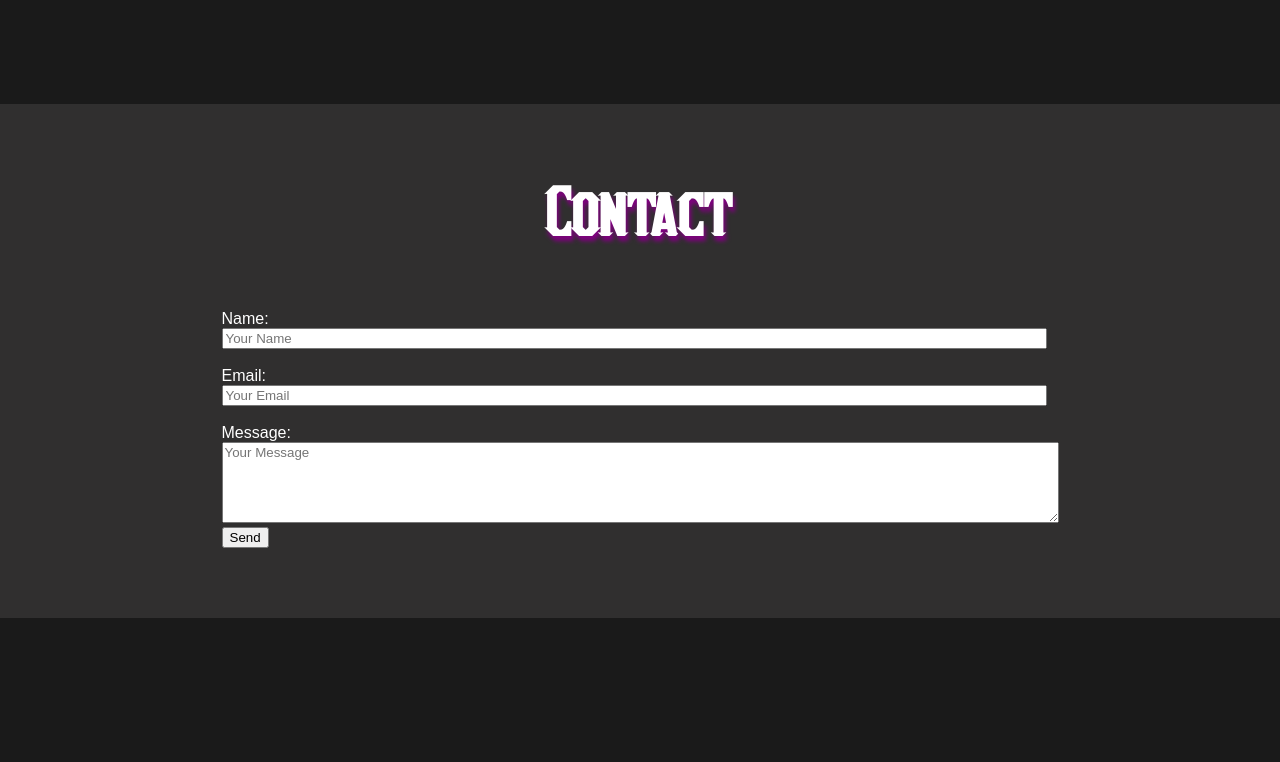
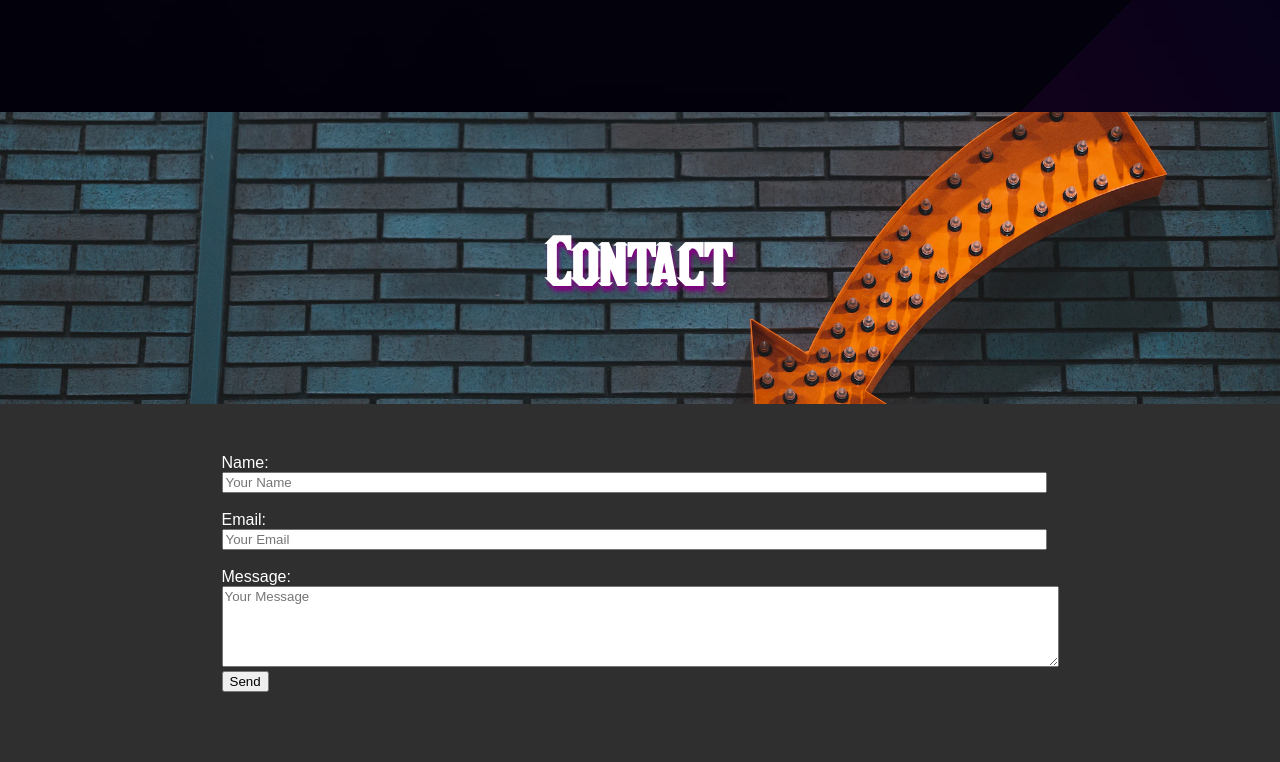
Before and after one commit to fbw-p23-e05/personal-page-RobertoGM5, a plain HTML site: page index.html in a window 1280 px wide. Shown: the part 3870-4632 px from the top of the page. Before the commit the page ends 4488 px from the top, so only its background shows below. Drawn offline with Linux system fonts and the light colour scheme.

Commit message:
Added some finishing touches
may consider it done.

```diff
--- a/css/style.css
+++ b/css/style.css
@@ -14,11 +14,12 @@
 
 html {
     scroll-padding-top: 180px;
-
 }
 
 body {
     background-color: #1a1a1a;
+    background-image: url(../img/background.webp);
+    background-blend-mode: multiply;
     font-size: 16px;
     color: white;
 }
@@ -170,6 +171,20 @@ h2 {
     margin: 0px -8px;
 }
 
+.parallax4 {
+    background: url(../img/contact.webp);
+    min-height: 300px;
+    background-attachment: fixed;
+    background-position: center;
+    background-repeat: no-repeat;
+    background-size: cover;
+    margin-bottom: 30px;
+    display: flex;
+    align-items: center;
+    justify-content: center;
+    margin: 0px -8px;
+}
+
 .destinations {
     justify-content: space-between;
 }
@@ -177,8 +192,8 @@ h2 {
 footer {
     color: white;
     background-color: rgb(48, 47, 47);
-    padding: 10px 20px;
-    margin:-8px;
+    padding: 50px 20px;
+    margin: -8px;
     display: flex;
     align-items: center;
     justify-content: center;
--- a/index.html
+++ b/index.html
@@ -109,9 +109,11 @@
             </ol>
         </div>
     </section>
-    <footer id="contact">
+    <div class="parallax4">
+        <h2 id="contact">Contact</h2>
+    </div>
+    <footer>
         <div>
-            <h2>Contact</h2>
             <form action="mailto:roberto@email.com" method="get" enctype="text/plain">
             Name:<br>
             <input type="text" name="name" placeholder="Your Name" size="100"><br>
```
Also changed, not shown: img/background.webp (added), img/contact.webp (added).
